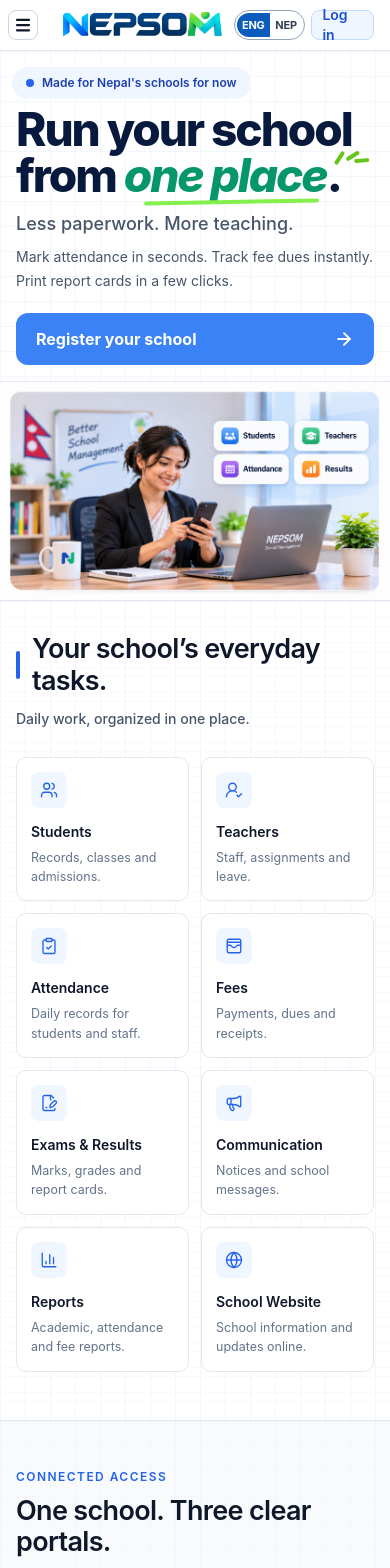
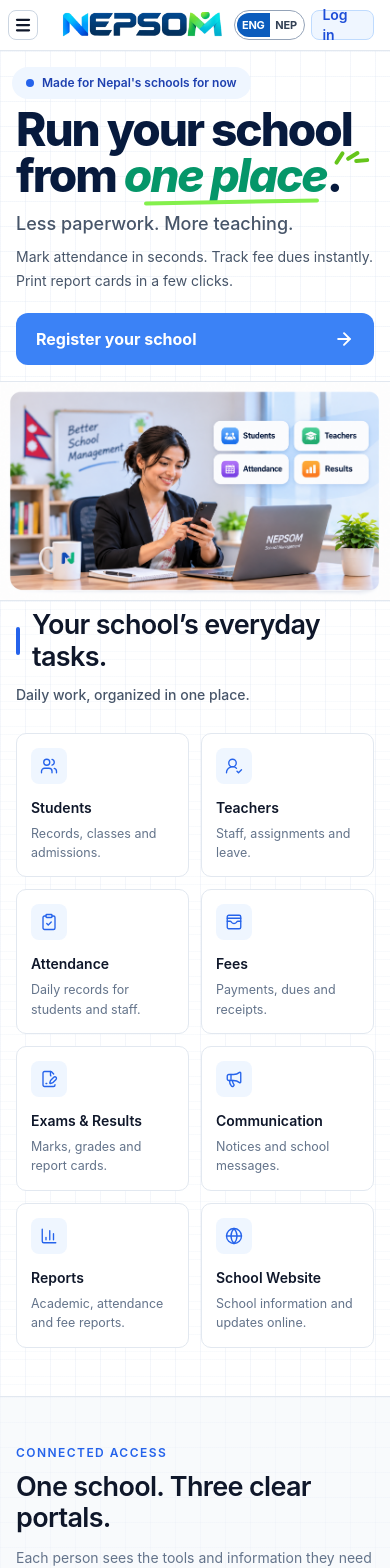
Before and after one commit to basantathapa7495/snap-main, a Next.js app: page / in a window 390 px wide. Shown: the top 1568 px of the page. Built offline with nearby package versions, Linux system fonts and the light colour scheme.

Commit message:
Move everyday tasks section further upward

```diff
--- a/app/page.tsx
+++ b/app/page.tsx
@@ -172,7 +172,7 @@ export default function HomePage() {
           </div>
         </section>
 
-        <section id="features" aria-labelledby="features-heading" className={`${container} scroll-mt-20 pb-12 pt-4 sm:pb-[72px] sm:pt-10`}>
+        <section id="features" aria-labelledby="features-heading" className={`${container} -mt-2 scroll-mt-20 pb-12 pt-0 sm:mt-0 sm:pb-[72px] sm:pt-10`}>
           <div className="mb-7 sm:mb-9">
             <div className="flex items-center gap-3">
               <span className="h-7 w-1 shrink-0 rounded-full bg-[#2563EB]" aria-hidden="true" />
```
